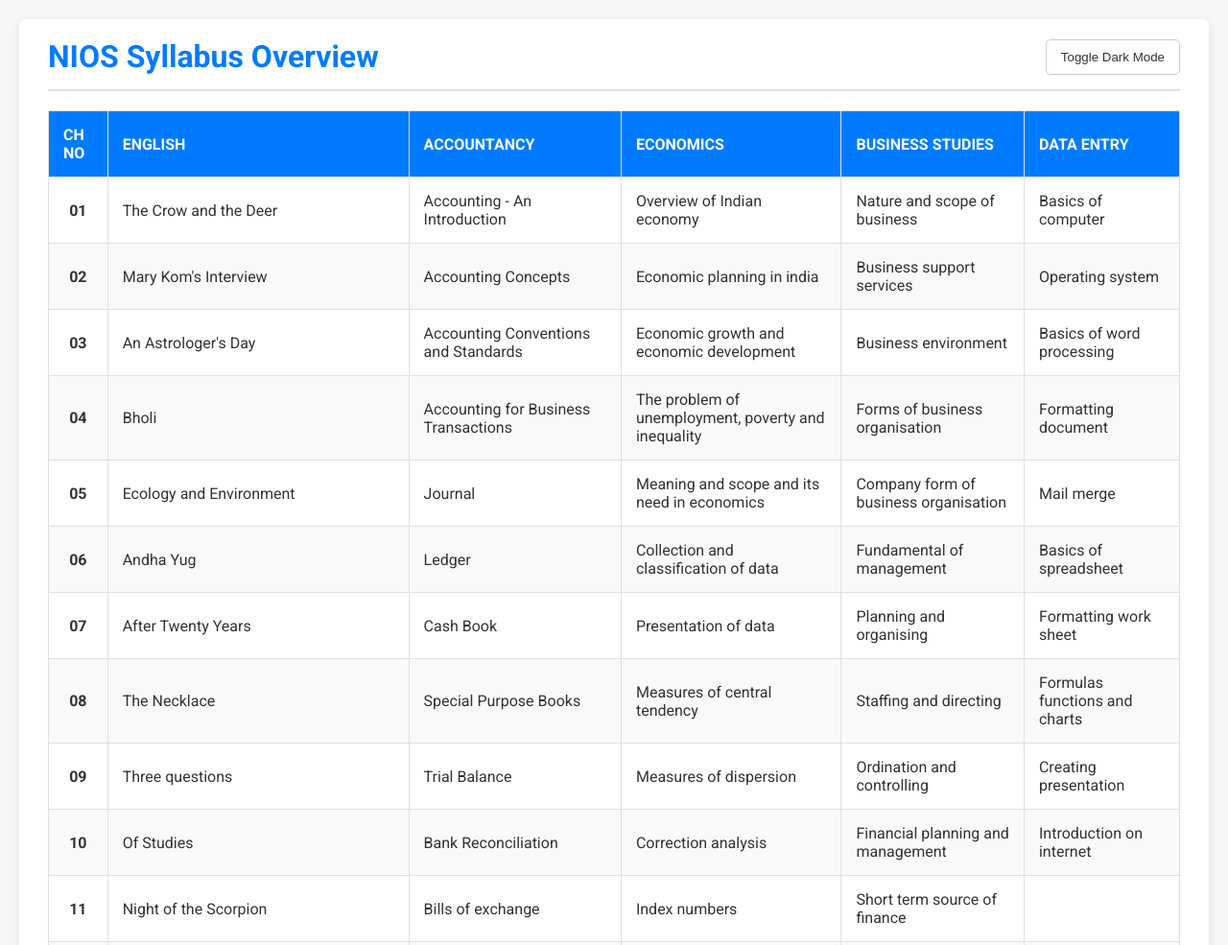
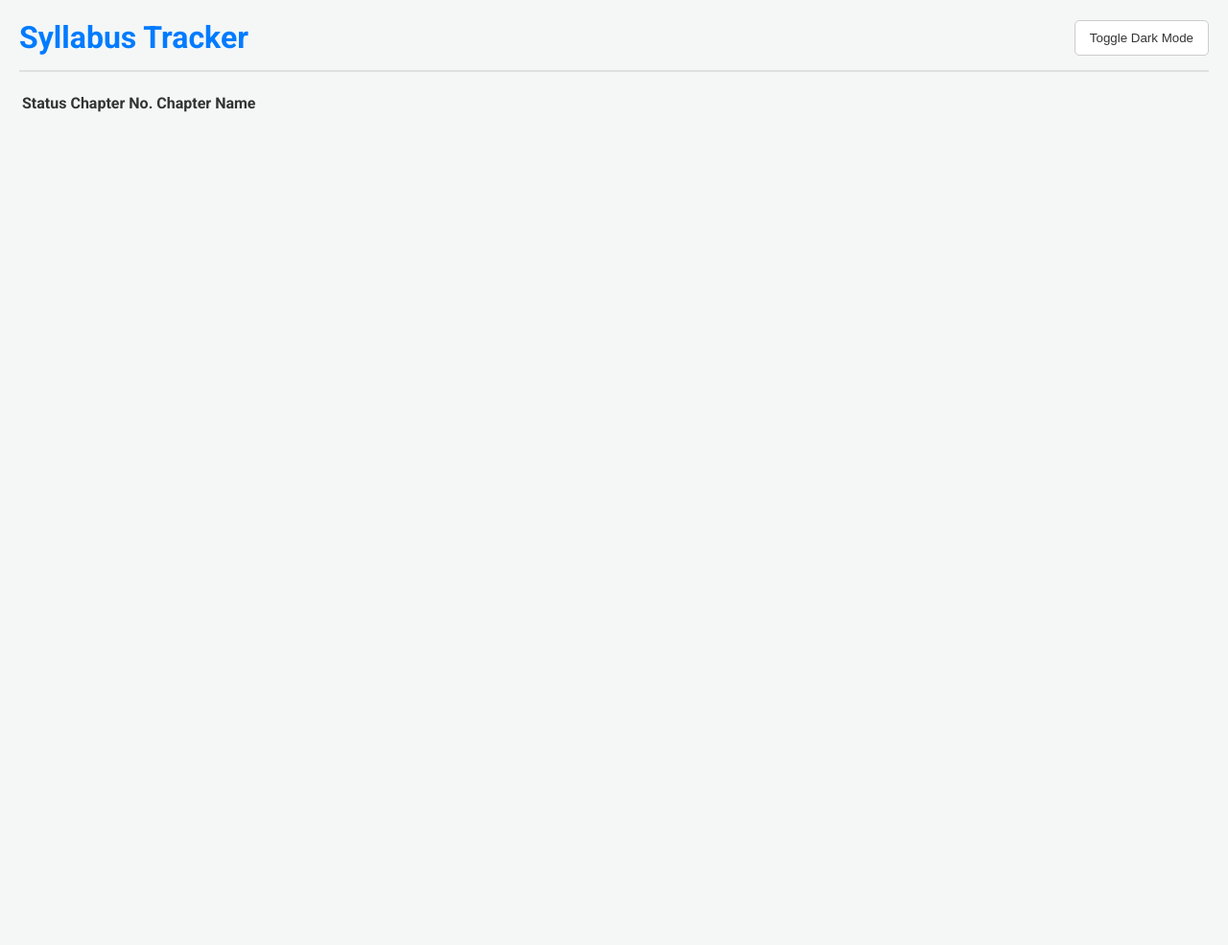
Before and after one commit to tablejacu/tablejacu.github.io, a plain HTML site: page index.html in a window 1280 px wide. Shown: the top 985 px of the page at 96% size. After the commit the page ends 800 px from the top, so only its background shows below. Drawn offline with Linux system fonts and the light colour scheme.

Commit message:
Update index.html

```diff
--- a/index.html
+++ b/index.html
@@ -3,38 +3,35 @@
 <head>
     <meta charset="UTF-8">
     <meta name="viewport" content="width=device-width, initial-scale=1.0">
-    <title>NIOS Syllabus Timetable</title>
+    <title>NIOS Syllabus Tracker</title>
     <link rel="stylesheet" href="style.css">
     <link href="https://fonts.googleapis.com/css2?family=Roboto:wght@400;500;700&display=swap" rel="stylesheet">
 </head>
 <body>
 
-    <div class="container">
+    <div class="app-layout">
+        <nav id="side-menu" class="side-menu"></nav>
+
+        <div class="main-content">
             <header>
-            <h1>NIOS Syllabus Overview</h1>
+                <h1 id="subject-title">Syllabus Tracker</h1>
                 <button id="theme-toggle">Toggle Dark Mode</button>
             </header>
 
-        <main>
-            <table class="timetable">
+            <main id="chapter-view">
+                <table class="chapter-table">
                     <thead>
                         <tr>
-                        <th>CH NO</th>
-                        <th>ENGLISH</th>
-                        <th>ACCOUNTANCY</th>
-                        <th>ECONOMICS</th>
-                        <th>BUSINESS STUDIES</th>
-                        <th>DATA ENTRY</th>
+                            <th>Status</th>
+                            <th>Chapter No.</th>
+                            <th>Chapter Name</th>
                         </tr>
                     </thead>
-                <tbody id="timetable-body">
+                    <tbody id="chapter-table-body">
                         </tbody>
                 </table>
             </main>
-
-        <footer>
-            <p>Source Data Updated: <span id="last-updated"></span></p>
-        </footer>
+        </div>
     </div>
 
     <script src="script.js"></script>
```
Lines whose indentation alone changed are shown as unchanged.
